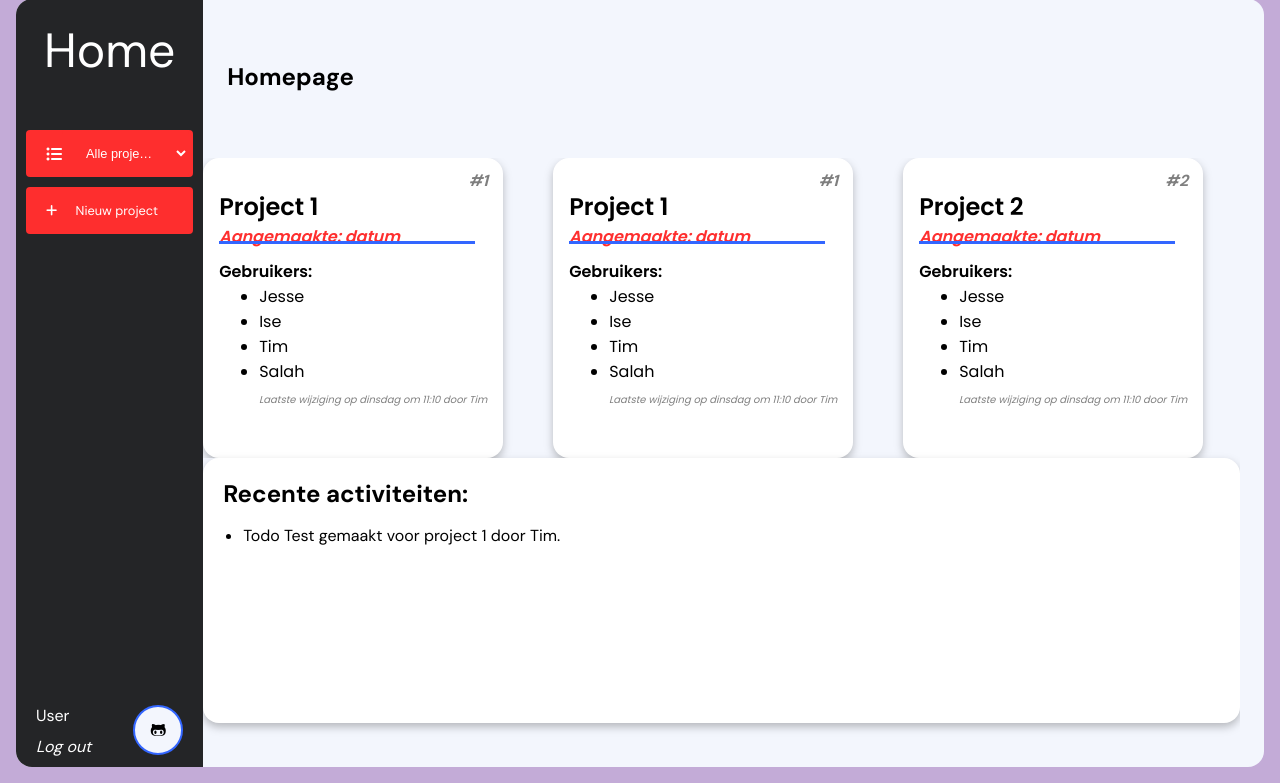
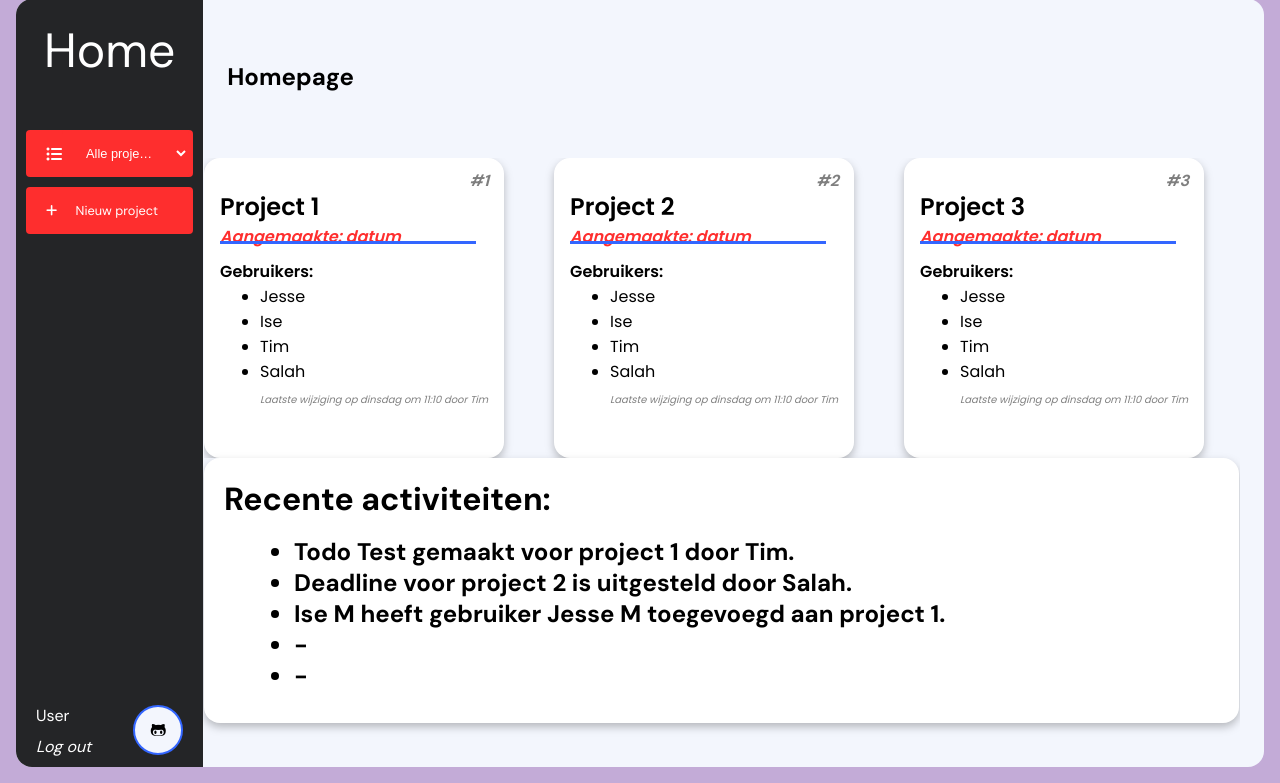
Before and after one commit to timvdlee/A4, a Django app: page / in a window 1280 px wide. Shown: the part 17-800 px from the top of the page. Run offline with Django 4.2, Linux system fonts and the light colour scheme; some libraries are stand-ins or nearby versions.

Commit message:
todos toegevoegt en de project namen aangepast

```diff
--- a/Project_A4/static/css/style.css
+++ b/Project_A4/static/css/style.css
@@ -216,7 +216,7 @@ body {
 .project-lijst-wrapper {
     overflow-x: auto;
     width: 100%;
-    max-width: calc(3 * 300px + 3 * 50px);
+    max-width: calc(3 * 300px + 3 * 45px);
   }
 
   .project-lijst {
@@ -320,7 +320,8 @@ body {
 
   .feed-inner {
     display: flex;
-    width: 1050px;
+    width: 100%;
+    max-width: calc(3 * 300px + 3 * 45px);
     background-color: #fff;
     border-radius: 16px;
     filter: drop-shadow(0px 4px 4px rgba(0, 0, 0, 0.25));
@@ -331,4 +332,12 @@ body {
   .feed-titel {
     margin-top: 20px;
     margin-left: 20px;
+    font-size: 2em;
   }
+
+  .lijst-element-feed {
+    font-size: var(--primary-font-size);
+    font-weight: 600;
+    margin-left: 50px;
+    font-size: var(--primary-font-size);
+  }
--- a/Project_A4/templates/home.html
+++ b/Project_A4/templates/home.html
@@ -3,21 +3,6 @@
   <div class="horizontal-align">
     <div class="project-lijst-wrapper">
       <div class="project-lijst">
-        <div class="project-element">
-          <p class="project-number">#1</p>
-          <p class="project-titel">Project 1</p>
-          <p class="project-datum">Aangemaakte: datum</p>
-          <p class="gebruikers">Gebruikers:</p>
-          <ul class="lijst">
-            <li class="lijst-element">Jesse</li>
-            <li class="lijst-element">Ise</li>
-            <li class="lijst-element">Tim</li>
-            <li class="lijst-element">Salah</li>
-          </ul>
-          <p class="wijzeging">
-            Laatste wijziging op dinsdag om 11:10 door Tim
-          </p>
-        </div>
         <div class="project-element">
           <p class="project-number">#1</p>
           <p class="project-titel">Project 1</p>
@@ -49,6 +34,21 @@
           </p>
         </div>
         <div class="project-element">
+          <p class="project-number">#3</p>
+          <p class="project-titel">Project 3</p>
+          <p class="project-datum">Aangemaakte: datum</p>
+          <p class="gebruikers">Gebruikers:</p>
+          <ul class="lijst">
+            <li class="lijst-element">Jesse</li>
+            <li class="lijst-element">Ise</li>
+            <li class="lijst-element">Tim</li>
+            <li class="lijst-element">Salah</li>
+          </ul>
+          <p class="wijzeging">
+            Laatste wijziging op dinsdag om 11:10 door Tim
+          </p>
+        </div>
+        <div class="project-element">
           <p class="project-number">#</p>
           <p class="project-titel">Project XX</p>
           <p class="project-maken">Maak project</p>
@@ -63,6 +63,14 @@
         <li class="lijst-element-feed">
           Todo Test gemaakt voor project 1 door Tim.
         </li>
+        <li class="lijst-element-feed">
+          Deadline voor project 2 is uitgesteld door Salah.
+        </li>
+        <li class="lijst-element-feed">
+          Ise M heeft gebruiker Jesse M toegevoegd aan project 1.
+        </li>
+        <li class="lijst-element-feed">-</li>
+        <li class="lijst-element-feed">-</li>
       </ul>
     </div>
   </div>
```
